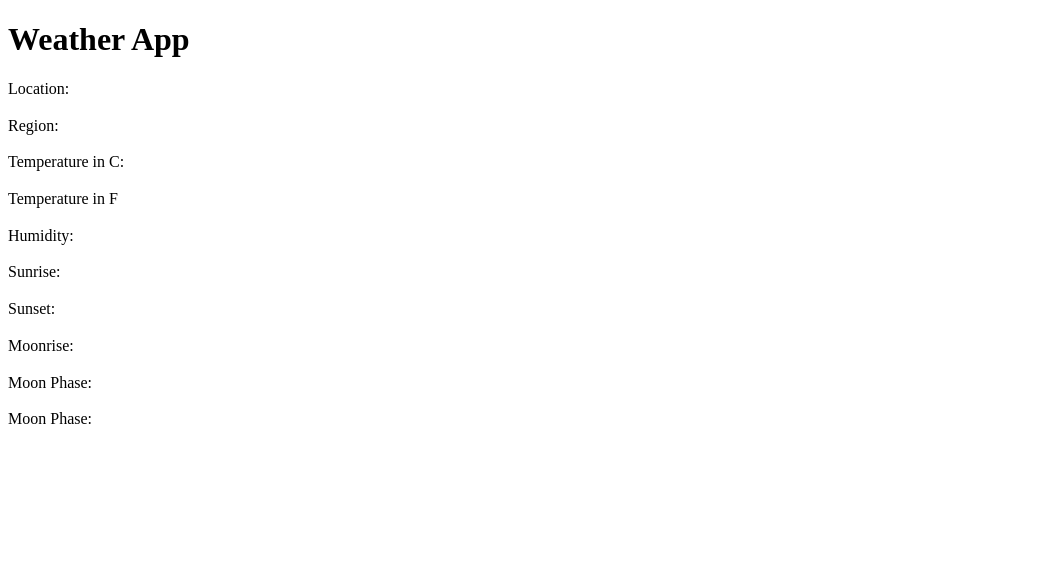
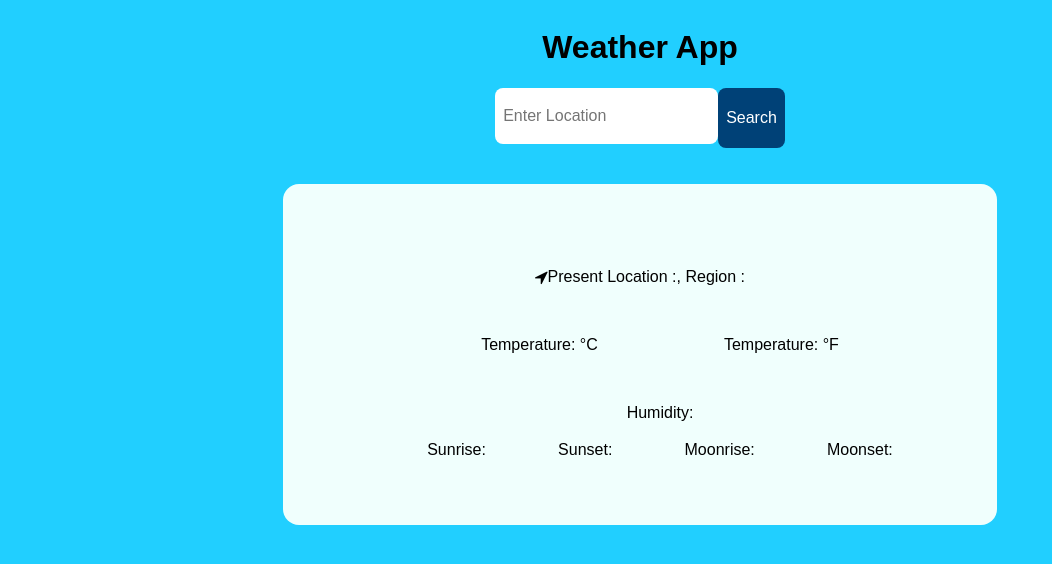
Before and after one commit to shubambhasin/weather-App, a plain HTML site: page index.html in a window 1280 px wide. Shown: the whole page, without its empty margins (0-1052 px from the left). Drawn offline with Linux system fonts and the light colour scheme.

Commit message:
UI updated

```diff
--- a/index.html
+++ b/index.html
@@ -6,43 +6,78 @@
     <meta name="viewport" content="width=device-width, initial-scale=1.0">
     <title>Weather App</title>
     <script src="./working.js"></script>
+    <link rel="stylesheet" href="https://cdnjs.cloudflare.com/ajax/libs/font-awesome/4.7.0/css/font-awesome.min.css">
+
+    <link rel="stylesheet" href="style.css">
+    <script src="./working.js"></script>
 </head>
 
 <body>
 
+    <div class="header">
+        <br>
+
+
+        <h1 class="">Weather App</h1>
+
+        <br>
+        <br>
+    </div>
+    <div class="header">
+
+    <input class="input-text" placeholder="Enter Location">
+
+        <button>Search</button>
+
+
+    </div>
+    <br>
+    <br>
     <div class="main">
-        <h1>Weather App</h1>
-    </div>
-    <div class="location">
-        <span>Location:</span>
-        <h3 class="location-name"></h3>
 
-        <span>Region:</span>
-        <h3 class="region"></h3>
+        <br><br>
 
-        <span>Temperature in C:</span>
-        <h3 class="temp_c"></h3>
+        <div class="location">
+            <i class="fa fa-location-arrow" aria-hidden="true"> </i>
+            <p>Present Location :</p>
 
-        <span>Temperature in F</span>
-        <h3 class="temp_f"></h3>
+            <h3 class="location-name"></h3>
+            <p>, Region : </p>
+            <h3 class="region"></h3>
+        </div>
+        <br>
 
-        <span>Humidity:</span>
-        <h3
-        class="humidity"></h3>
+        <ul class="no-bullet list-inline">
+            <li>Temperature: <span class="temp_c"></h3></span><span>°C</span></li>
+            <li>Temperature: <span class="temp_f"></span><span>°F</span></li>
+        </ul>
+        <br>
 
-        <span>Sunrise:</span>
-        <h3 class="sunrise"></h3>
+        <ul class="no-bullet center">
+            <li> <span>Humidity:</span>
+                <h3 class="humidity"></h3>
+            </li>
+        </ul>
 
-        <span>Sunset:</span>
-        <h3 class="sunset"></h3>
+        <ul class="no-bullet list-inline">
+            <li> <span>Sunrise:</span>
+                <h3 class="sunrise"></h3>
+            </li>
+            <li> <span>Sunset:</span>
+                <h3 class="sunset"></h3>
+            </li>
+            <li>
+                <span>Moonrise:</span>
+            <h3 class="moonrise"></h3>
 
-        <span>Moonrise:</span>
-        <h3 class="moonrise"></h3>
+            </li>
+            <li>
+                <span>Moonset:</span>
+            <h3 class="moonset"></h3>
 
-        <span>Moon Phase:</span>
-        <h3 class="moonset"></h3>
-        <span>Moon Phase:</span>
-        <h3 class="moon_phase"></h3>
+            </li>
+        </ul>
+
 
     </div>
 
--- a/style.css
+++ b/style.css
@@ -1,4 +1,74 @@
+body
+{
+    background-color: #21cfff;
+    font-family: sans-serif;
+
+
+
+}
+
+.header
+{
+    display: flex;
+    justify-content: center;
+}
+button
+{
+    height: 7.5vh;
+    border: none ;
+    padding: 0.5rem;
+    border-radius: 0.5rem;
+    background: rgb(0, 65, 119);
+    color: white;
+    font-size: medium;
+
+
+}
+.input-text
+{
+    font-size: medium;
+    height: 5vh;
+    border: none ;
+    padding: 0.5rem;
+    border-radius: 0.5rem;
+}
 .main
 {
-    height: 100%;
+    background: #f0fffd;
+    padding: 2rem;
+    border: none;
+    border-radius: 1rem;
+    display: block;
+    justify-content: center;
+    max-width: 650px;
+    margin: auto;
 }
+
+.text-center
+{
+    text-align: center;
+
+}
+
+.location
+{
+    display: flex;
+    justify-content: center;
+    align-items: center;
+
+}
+
+.no-bullet
+{
+    list-style: none;
+}
+.list-inline
+{
+    display: flex;
+    justify-content: space-evenly;
+}
+
+.center
+{
+    text-align: center;
+}
```
